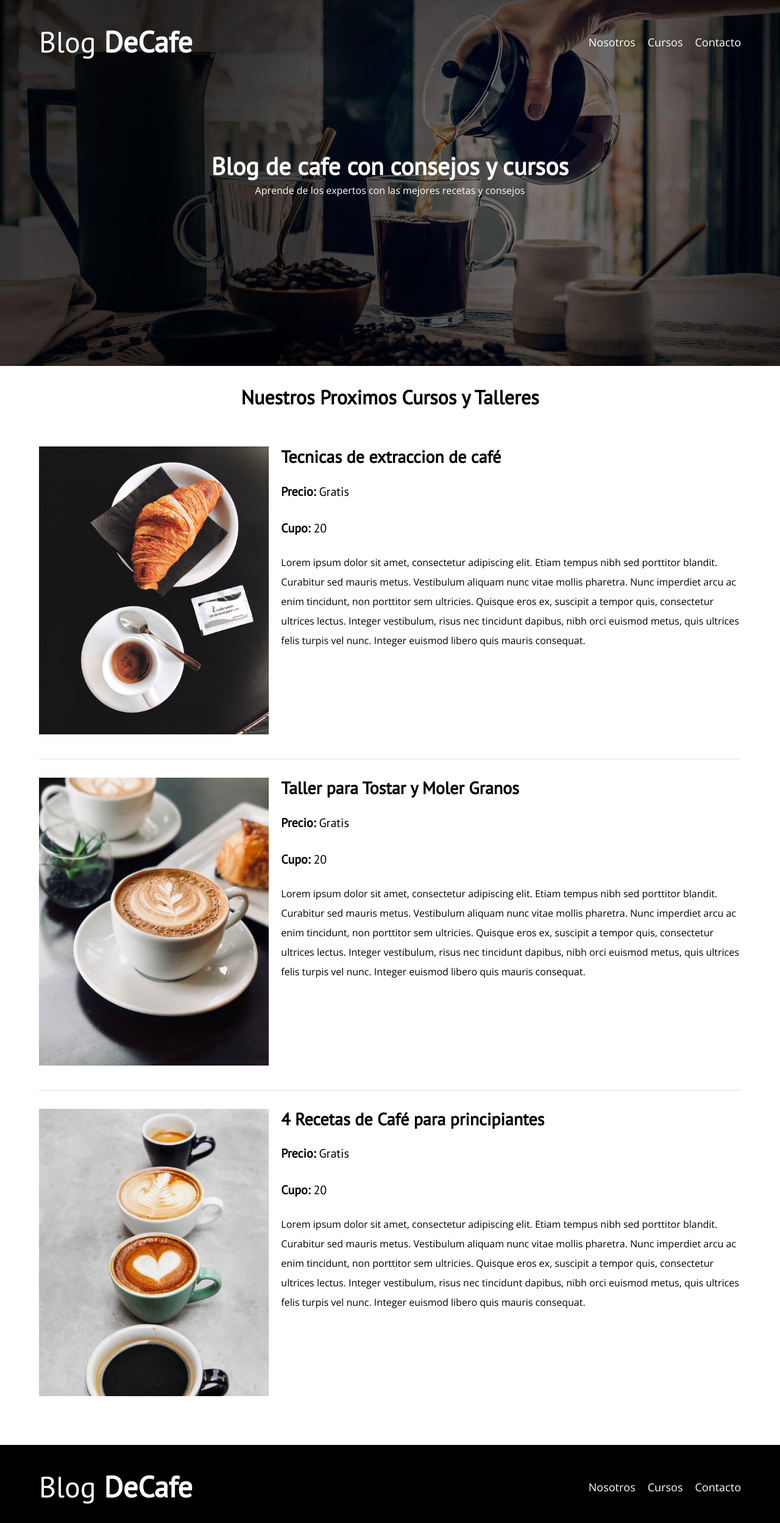
After one commit to TomasSargentoni/UdemyCourse, a PHP site: page /cursos.html in a window 1280 px wide. The commit adds this page. Shown: the whole page at 61% size. Run offline with PHP 8.4, Linux system fonts and the light colour scheme.

Commit message:
avanzando

```diff
--- a/blogdecafe_inicio/css/style.css
+++ b/blogdecafe_inicio/css/style.css
@@ -29,8 +29,7 @@ body {
 /* Globales */
 
 .contenedor {
-    max-width: 120rem;
-    width: 90%;
+    width: min(90%,120rem);
     margin: 0 auto;
 }
 
@@ -40,6 +39,7 @@ a {
 
 h1,h2,h3,h4 {
     font-family: var(--fuenteHeading);
+    line-height: 1.2;
 }
 
 h1 {
@@ -54,7 +54,7 @@ h3 {
     font-size: 3.2rem;
 }
 
-h3 {
+h4 {
     font-size: 2.8rem;
 }
 
@@ -74,6 +74,7 @@ img {
 
 .centrar-texto {
     text-align: center;
+
 }
 
 /* Header */
@@ -94,8 +95,11 @@ img {
 
 @media (min-width: 768px) {
     .header__texto {
-        margin-top: 20rem;
+        margin-top: 15rem;
     }
+}
+.barra {
+    padding-top: 4rem;
 }
 
 
@@ -144,6 +148,135 @@ img {
 
 
 .entrada {
-    border-bottom: 1rem solid var(--gris);
+    border-bottom: 1px solid var(--gris);
     margin-bottom: 2rem;
 }
+
+.entrada:last-of-type {
+    border: none;
+    margin-bottom: 0;
+}
+
+.boton {
+    display: block;
+    font-family: var(--fuenteHeading);
+    color: var(--blanco);
+    text-align: center;
+    padding: 1rem 3rem;
+    font-size: 1.8rem;
+    text-transform: uppercase;
+    font-weight: 700;
+    margin-bottom: 2rem;
+}
+
+@media (min-width: 768px) {
+    .boton {
+        display: inline-block;
+    }
+}
+
+.boton--primario {
+    background-color: var(--negro);
+}
+
+.boton--secundario {
+    background-color: var(--primario);
+}
+
+.cursos {
+    list-style: none;
+}
+
+.widget-curso {
+    border-bottom: 1px solid var(--gris);
+    margin-bottom: 2rem;
+}
+
+.widget-curso:last-of-type{
+    border: none;
+    margin-bottom: 0;
+}
+
+.widget-curso__label {
+    font-family: var(--fuenteHeading);
+    font-weight: 700;
+}
+
+.widget-curso__info {
+    font-weight: 400;
+}
+
+.widget-curso__label,
+.widget-curso__info {
+    font-size: 2rem;
+}
+
+.footer {
+    background-color: var(--negro);
+    padding-bottom: 3rem;
+    margin-top: 4rem;
+}
+
+/* Sobre Nosotros */
+
+@media (min-width: 768px) {
+    /*
+    !!!LO MISMO QUE ABAJO PERO CON FLEX EN VEZ DE GRID!!!
+    .sobre-nosotros {
+        display: flex;
+        column-gap: 2rem;
+    }
+    .sobre-nosotros__imagen,
+    .sobre-nosotros__texto {
+        flex-basis: 50%;
+    }
+    */
+
+    .sobre-nosotros {
+        display: grid;
+        grid-template-columns: repeat(2, 50%);
+        column-gap: 2rem;
+    }
+}
+
+/* Cursos */
+
+.curso {
+    padding: 3rem 0;
+    border-bottom: 1px solid var(--gris);
+}
+
+@media (min-width: 768px) {
+    .curso{
+        display: grid;
+        grid-template-columns: 1fr 2fr;
+        column-gap: 2rem;
+    }
+}
+
+.curso:last-of-type{
+    border: none;
+}
+
+.curso__label {
+    font-family: var(--fuenteHeading);
+    font-weight: 700;
+}
+
+.curso__info {
+    font-weight: 400;
+}
+
+.curso__label,
+.curso__info {
+    font-size: 2rem;
+}
+
+/* Contacto */
+
+.contacto-bg {
+    background-image: url(../img/contacto.jpg);
+    height: 40rem;
+    background-size: cover;
+    background-repeat: no-repeat;
+}
--- /dev/null
+++ b/blogdecafe_inicio/cursos.html
@@ -0,0 +1,103 @@
+<!DOCTYPE html>
+<html lang="en">
+<head>
+    <meta charset="UTF-8">
+    <meta name="viewport" content="width=device-width, initial-scale=1.0">
+    <title>BlogDeCafe</title>
+    <link rel="stylesheet" href="css/normalize.css">
+    <link rel="preconnect" href="https://fonts.googleapis.com">
+    <link rel="preconnect" href="https://fonts.gstatic.com" crossorigin>
+    <link href="https://fonts.googleapis.com/css2?family=Open+Sans&family=PT+Sans:ital,wght@0,400;1,700&display=swap" rel="stylesheet">
+    <link rel="stylesheet" href="css/style.css">
+</head>
+<body>
+
+
+    <header class="header">
+
+        <div class="contenedor">
+            <div class="barra">
+                <a class="logo" href="index.html">
+                    <h1 class="logo__nombre no-margin centrar-texto">Blog <span class="logo__bold">DeCafe</span></h1>
+                </a>
+
+                <nav class="navegacion">
+                    <a href="nosotros.html" class="navegacion__enlace">Nosotros</a>
+                    <a href="cursos.html" class="navegacion__enlace">Cursos</a>
+                    <a href="contacto.html" class="navegacion__enlace">Contacto</a>
+                </nav>
+            </div> <!--.barra-->
+        </div>
+
+        <div class="header__texto">
+            <h2 class="no-margin">Blog de cafe con consejos y cursos</h2>
+            <p class="no-margin">Aprende de los expertos con las mejores recetas y consejos</p>
+        </div>
+    </header>
+
+    <main class="contenedor">
+        <h3 class="centrar-texto">Nuestros Proximos Cursos y Talleres</h3>
+
+        <div class="curso">
+
+            <div class="curso__imagen">
+                <img src="img/curso1.jpg" alt="Imagen del curso">
+            </div>
+
+            <div class="curso__informacion">
+                <h4 class="no-margin">Tecnicas de extraccion de café</h4>
+                <p class="curso__label">Precio: <span class="curso__info">Gratis</span></p>
+                <p class="curso__label">Cupo: <span class="curso__info">20</span></p>
+                <p class="curso__descripcion"> Lorem ipsum dolor sit amet, consectetur adipiscing elit. Etiam tempus nibh sed porttitor blandit. Curabitur sed mauris metus. Vestibulum aliquam nunc vitae mollis pharetra. Nunc imperdiet arcu ac enim tincidunt, non porttitor sem ultricies. Quisque eros ex, suscipit a tempor quis, consectetur ultrices lectus. Integer vestibulum, risus nec tincidunt dapibus, nibh orci euismod metus, quis ultrices felis turpis vel nunc. Integer euismod libero quis mauris consequat.</p>
+            </div> <!--.curso__informacion-->
+        </div> <!--.curso-->
+
+        <div class="curso">
+
+            <div class="curso__imagen">
+                <img src="img/curso2.jpg" alt="Imagen del curso">
+            </div>
+
+            <div class="curso__informacion">
+                <h4 class="no-margin">Taller para Tostar y Moler Granos</h4>
+                <p class="curso__label">Precio: <span class="curso__info">Gratis</span></p>
+                <p class="curso__label">Cupo: <span class="curso__info">20</span></p>
+                <p class="curso__descripcion"> Lorem ipsum dolor sit amet, consectetur adipiscing elit. Etiam tempus nibh sed porttitor blandit. Curabitur sed mauris metus. Vestibulum aliquam nunc vitae mollis pharetra. Nunc imperdiet arcu ac enim tincidunt, non porttitor sem ultricies. Quisque eros ex, suscipit a tempor quis, consectetur ultrices lectus. Integer vestibulum, risus nec tincidunt dapibus, nibh orci euismod metus, quis ultrices felis turpis vel nunc. Integer euismod libero quis mauris consequat.</p>
+            </div> <!--.curso__informacion-->
+        </div> <!--.curso-->
+
+        <div class="curso">
+
+            <div class="curso__imagen">
+                <img src="img/curso3.jpg" alt="Imagen del curso">
+            </div>
+
+            <div class="curso__informacion">
+                <h4 class="no-margin">4 Recetas de Café para principiantes</h4>
+                <p class="curso__label">Precio: <span class="curso__info">Gratis</span></p>
+                <p class="curso__label">Cupo: <span class="curso__info">20</span></p>
+                <p class="curso__descripcion"> Lorem ipsum dolor sit amet, consectetur adipiscing elit. Etiam tempus nibh sed porttitor blandit. Curabitur sed mauris metus. Vestibulum aliquam nunc vitae mollis pharetra. Nunc imperdiet arcu ac enim tincidunt, non porttitor sem ultricies. Quisque eros ex, suscipit a tempor quis, consectetur ultrices lectus. Integer vestibulum, risus nec tincidunt dapibus, nibh orci euismod metus, quis ultrices felis turpis vel nunc. Integer euismod libero quis mauris consequat.</p>
+            </div> <!--.curso__informacion-->
+        </div> <!--.curso-->
+
+
+    </main>
+
+    <footer class="footer">
+        <div class="contenedor">
+            <div class="barra">
+                <a class="logo" href="index.html">
+                    <h1 class="logo__nombre no-margin centrar-texto">Blog <span class="logo__bold">DeCafe</span></h1>
+                </a>
+
+                <nav class="navegacion">
+                    <a href="nosotros.html" class="navegacion__enlace">Nosotros</a>
+                    <a href="cursos.html" class="navegacion__enlace">Cursos</a>
+                    <a href="contacto.html" class="navegacion__enlace">Contacto</a>
+                </nav>
+            </div> <!--.barra-->
+        </div>
+    </footer>
+
+</body>
+</html>
```
Also changed, not shown: blogdecafe_inicio/contacto.html (added, +87 -0 lines), blogdecafe_inicio/entrada.html (added, +69 -0 lines), blogdecafe_inicio/index.html (+35 -1 lines), blogdecafe_inicio/nosotros.html (added, +70 -0 lines).
